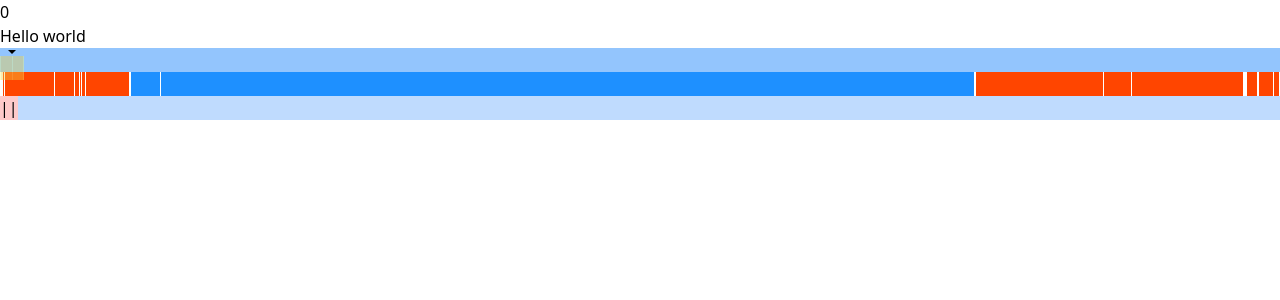
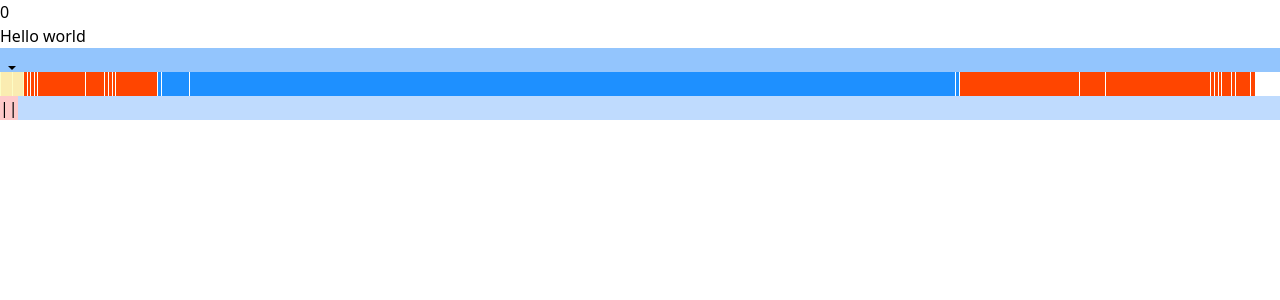
Before and after one commit to tJouet/testTech, a React (Vite) app: page / in a window 1280 px wide. Shown: the top 300 px of the page. Built offline with nearby package versions, Linux system fonts and the light colour scheme.

Commit message:
Added changes on cursor and bar
Cursor is now centered on bar with modifiable sizes
Bar can now display the smaller sections to allow easier select

```diff
--- a/src/components/atoms/Bar.tsx
+++ b/src/components/atoms/Bar.tsx
@@ -34,14 +34,13 @@ const Bar: React.FC<BarProps> = ({ emitAxisX, emitHoveredSection }) => {
 
   return (
     <>
-
-      <div className=" flex-row flex items-center justify-center"
+      <div className=" flex-row flex items-center justify-center px-6"
         onMouseMove={handleMouseMove}
       >
         {sectionsWithPercent.map((section, index) => (
           <div key={index}
-            className=" flex items-center justify-center border-r border-white h-6 "
-            style={{ width: `${section.percentage}%`, backgroundColor: section.type == "code" ? "#1E90FF" : "#FF4500" }}
+            className=" flex items-center justify-center border-r border-white h-6  "
+            style={{ width: section.percentage < 0.2 ? "0.3%" : `${section.percentage}%`, backgroundColor: section.type == "code" ? "#1E90FF" : "#FF4500" }}
             onMouseEnter={() => setHoveredSection(section.name)}
 
             onMouseLeave={() => setHoveredSection('')}
--- a/src/components/atoms/Cursor.tsx
+++ b/src/components/atoms/Cursor.tsx
@@ -8,17 +8,24 @@ interface CursorProps {
 }
 
 const Cursor: React.FC<CursorProps> = ({ axisX, hoveredSection, children }) => {
+  const squareSize = 24
+  const arrowSize = 8
+  const topPos = squareSize - arrowSize
 
   return (
     <>
       <div className='bg-blue-300 w-full h-6 relative '>
-        <div className="flex flex-col justify-center items-center  absolute" style={{
-
-          transform: `translateX(${axisX}px)`
+        <div className="flex flex-col justify-center items-center  absolute pointer-events-none" style={{
+          top: `${topPos}px`,
+          transform: `translateX(${axisX}px )`
         }}>
 
-          <img src={ArrowDown} alt="arrow down" className='w-2 h-2' />
-          <div className='w-6 h-6 bg-yellow-saffran opacity-40 flex-row flex justify-between  '>
+          <img src={ArrowDown} alt="arrow down" style={{
+            width: `${arrowSize}px`, height: `${arrowSize}px`
+          }} />
+          <div className=' bg-yellow-saffran opacity-40 flex-row flex justify-between'
+            style={{ width: `${squareSize}px`, height: `${squareSize}px` }}
+          >
             <div className='w-[1px] h-full bg-yellow-bright'></div>
             <div className='w-[1px] h-full bg-yellow-bright'></div>
             <div className='w-[1px] h-full bg-yellow-bright'></div>
```
